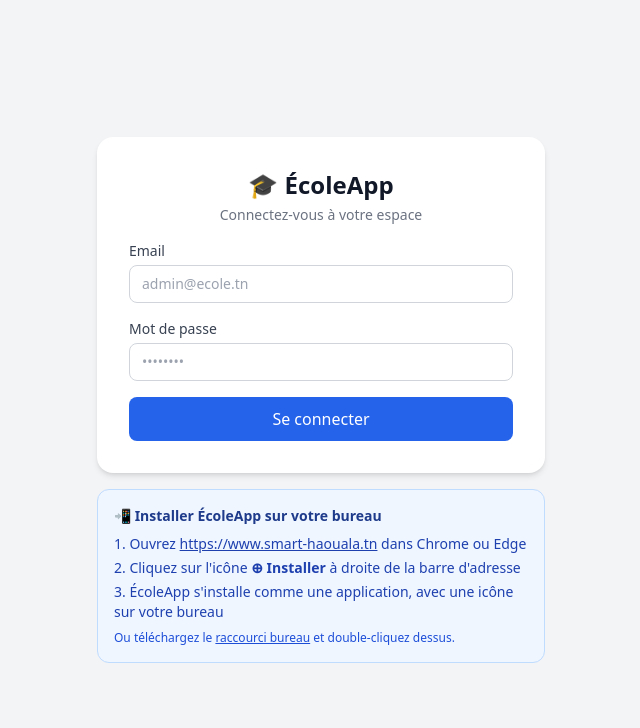
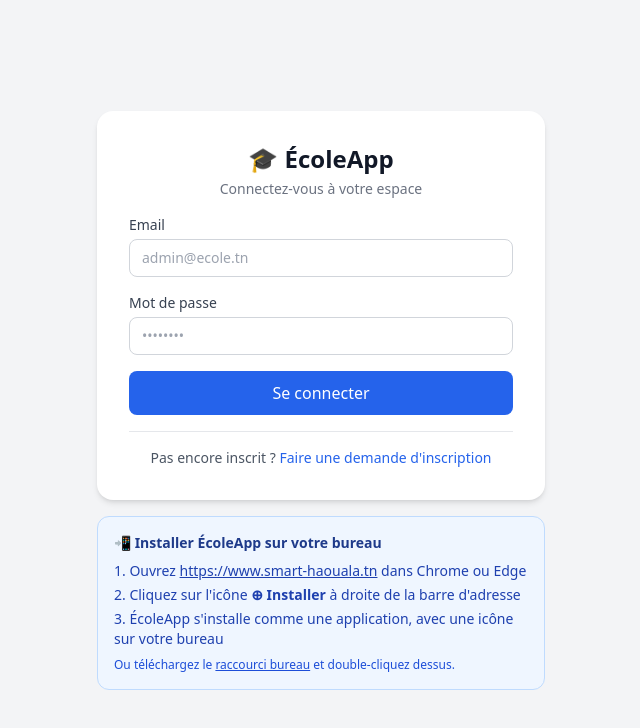
Before and after one commit to elec-connect/ecole-app, a Next.js app: page /login in a window 1280 px wide. Shown: the top 728 px of the page, without its empty margins (319-959 px from the left). Built offline with nearby package versions, Linux system fonts and the light colour scheme.

Commit message:
feat(login): lien vers le formulaire d'inscription

```diff
--- a/src/app/login/page.tsx
+++ b/src/app/login/page.tsx
@@ -2,6 +2,7 @@
 
 import { useState, useEffect } from 'react';
 import { useRouter } from 'next/navigation';
+import Link from 'next/link';
 
 type BeforeInstallPromptEvent = Event & {
   prompt: () => Promise<void>;
@@ -171,6 +172,19 @@ export default function LoginPage() {
           >
             {loading ? 'Connexion...' : 'Se connecter'}
           </button>
+
+          {/* ⭐ LIEN VERS L'INSCRIPTION — AJOUTÉ ICI */}
+          <div className="border-t border-gray-200 pt-4 text-center">
+            <p className="text-sm text-gray-600">
+              Pas encore inscrit ?{' '}
+              <Link
+                href="/inscription"
+                className="text-blue-600 hover:underline font-medium"
+              >
+                Faire une demande d&apos;inscription
+              </Link>
+            </p>
+          </div>
         </form>
 
         <InstallerEncart />
```
